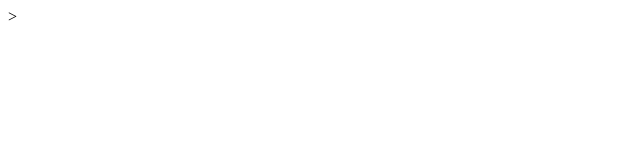
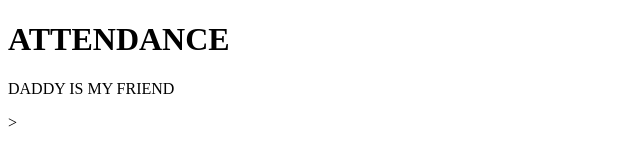
Before and after one commit to elohomama/webdesigning-, a plain HTML site: page index.html in a window 1280 px wide. Shown: the whole page, without its empty margins (0-640 px from the left). Drawn offline with Linux system fonts and the light colour scheme.

Commit message:
attendance

```diff
--- a/index.html
+++ b/index.html
@@ -5,7 +5,14 @@
     <title> BABY DANCE LESSON  mama  </title>
 
 </head>
+
 <body>
+    <h1>
+        ATTENDANCE
+    </h1>
+    <p>
+        DADDY IS MY FRIEND
+    </p>
 
 </body>
 </html>>
```
